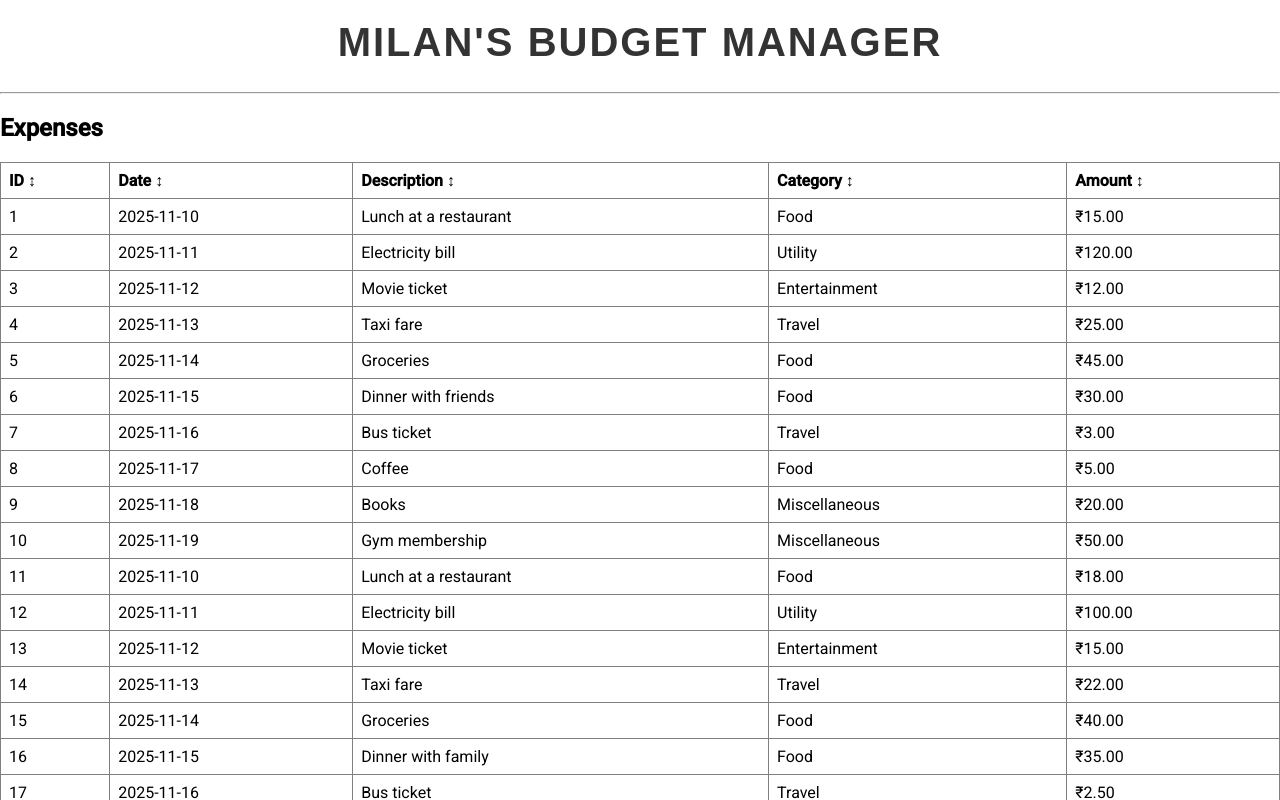
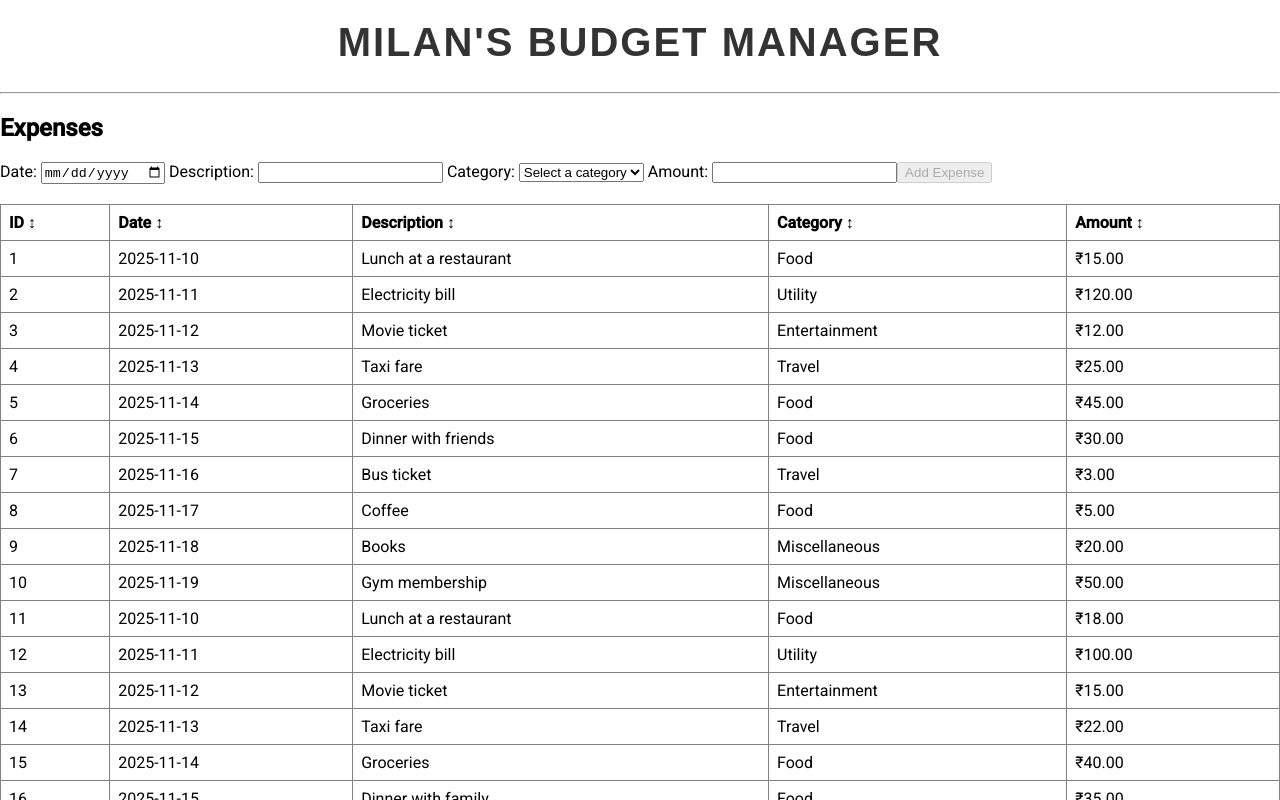
Before and after one commit to milan2312barot/milans-budget-manager-frontend, an Angular app: page / in a window 1280 px wide. Shown: the top 800 px of the page. Built offline with nearby package versions, Linux system fonts and the light colour scheme.

Commit message:
added reference for add-expense

```diff
--- a/src/expenses/expenses.component.html
+++ b/src/expenses/expenses.component.html
@@ -3,7 +3,8 @@
 <!-- Component to add a new expense -->
  <!-- Component to filter expense -->
   <!-- Component to sort expense -->
-
+<app-add-expenses>
+</app-add-expenses>
 
 <!-- Component to display expenses -->
 <app-display-expenses>
--- a/src/expenses/expenses.component.ts
+++ b/src/expenses/expenses.component.ts
@@ -12,7 +12,6 @@ import { DisplayExpensesComponent } from './display-expenses/display-expenses.co
   standalone: true,
   imports: [
     HttpClientModule,
-    CurrencyPipe,
     CommonModule,
     FormsModule,
     AddExpensesComponent,
```
